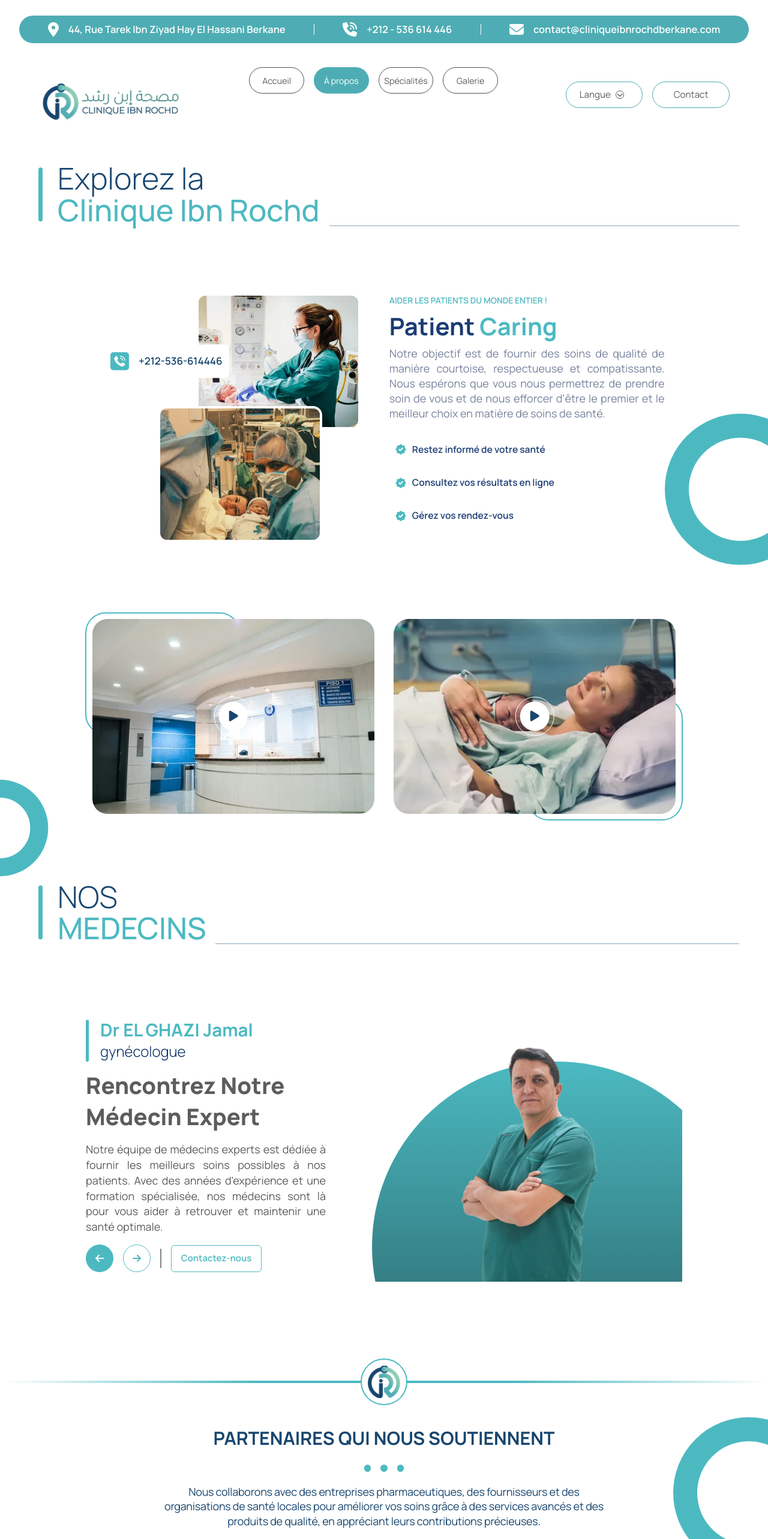
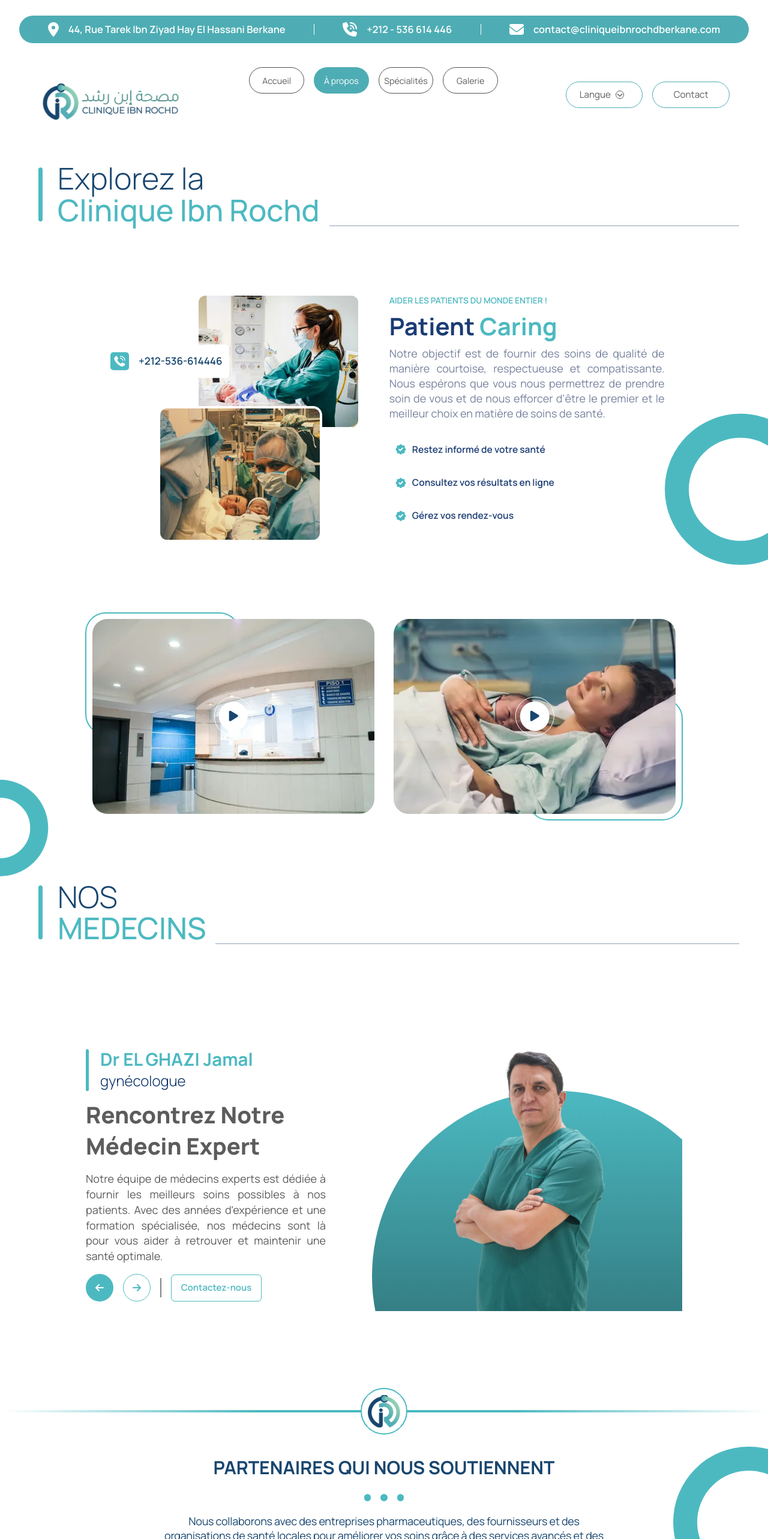
Before and after one commit to SOFT-CACTUS-2-0/ibnrochd, a React (Vite) app: page /apropos in a window 1280 px wide. Shown: the top 2566 px of the page at 60% size. Built offline with nearby package versions, Linux system fonts and the light colour scheme.

Commit message:
HEIGHT FIXED IN ABOUT PAGE

```diff
--- a/src/pages/AproposPage/AproposPage.css
+++ b/src/pages/AproposPage/AproposPage.css
@@ -172,7 +172,7 @@
 .apropos__doctor__team{
     width: 994px;
     margin: 4rem auto;
-    height: 451px;
+    height: 500px;
     display: flex;
     justify-content: center;
     align-items: flex-end;
```
Also changed, not shown: 39 other files (tests, documents, lock files or other folders).
